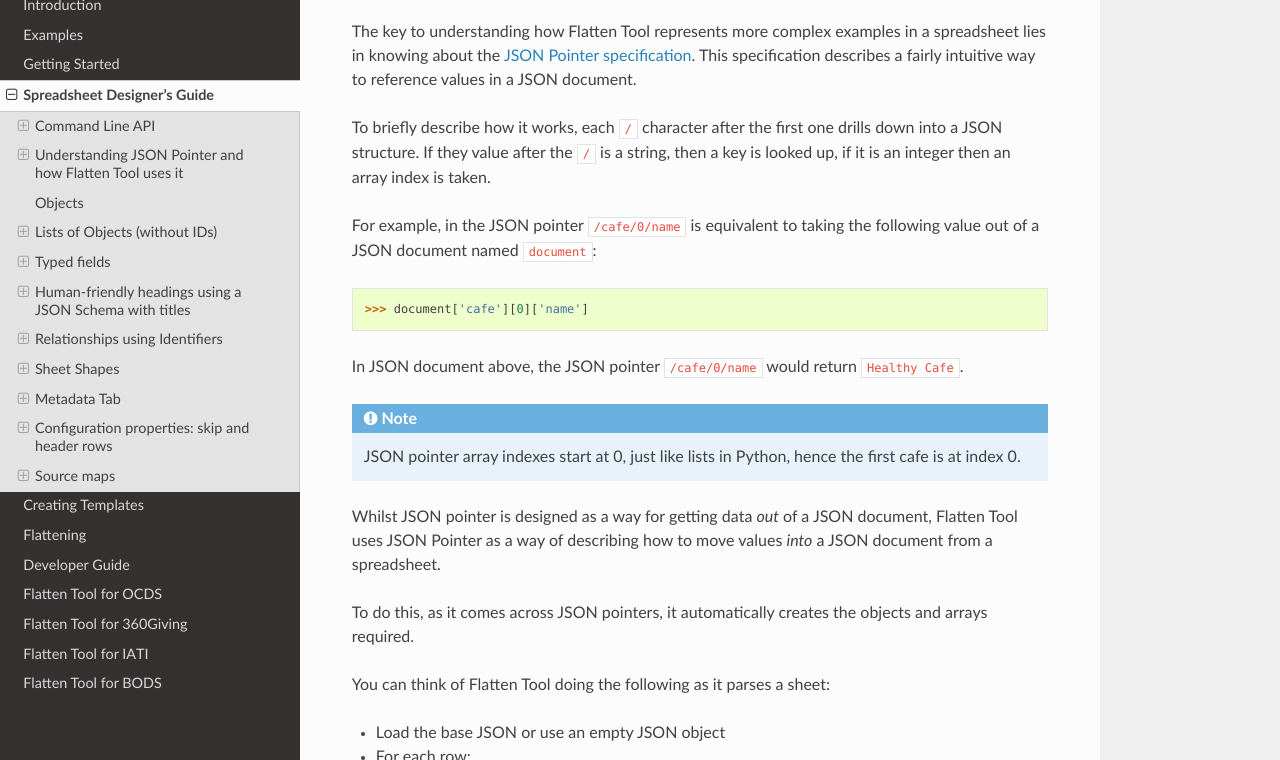
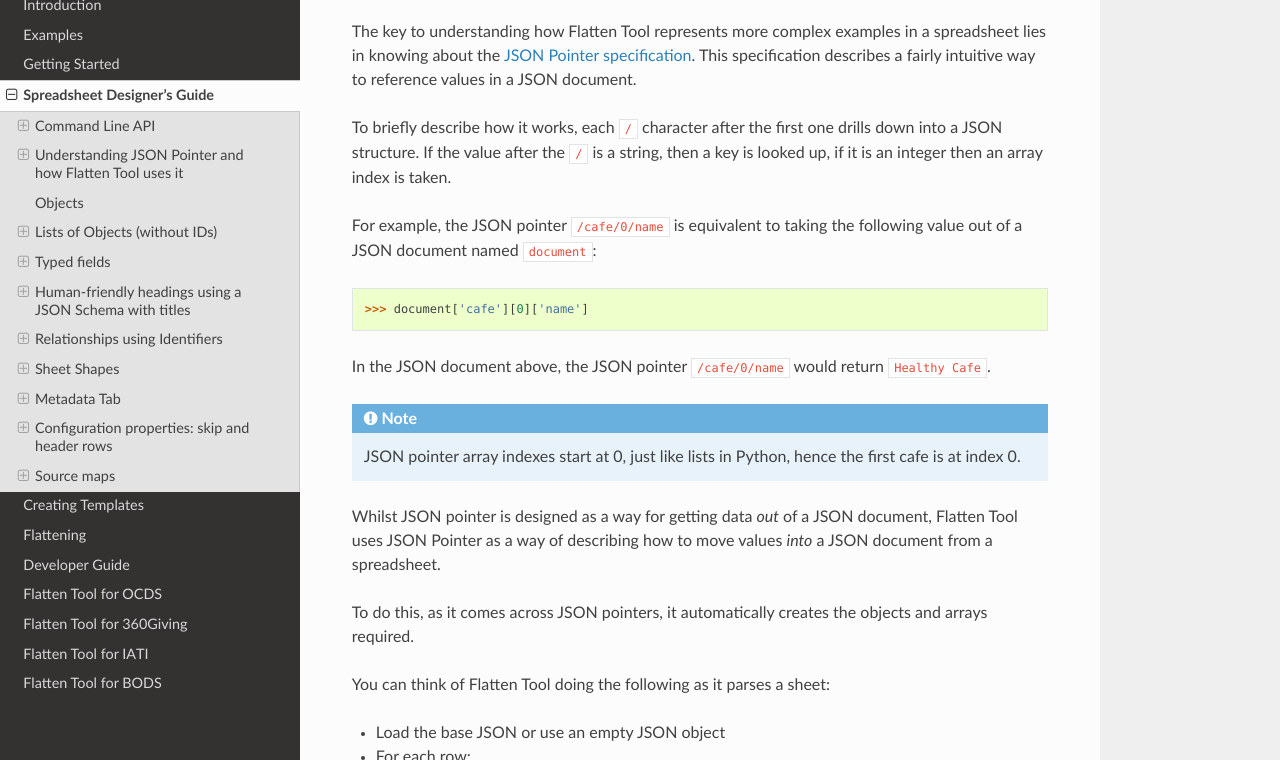
Before and after one commit to OpenDataServices/flatten-tool, a Sphinx documentation site: the page built from docs/unflatten.rst, in a window 1280 px wide and 900 px high, scrolled down 4666 px, cut to the strip 140-900 px from the top of the window. Built offline with Sphinx 7.4.7 and the Read the Docs theme 2.0.0, drawn with Linux system fonts in a browser that asks for light colours; some of the changed text lies outside the part shown.

Commit message:
Fix typos in unflatten.rst up to "Multiple rows"

```diff
--- a/docs/unflatten.rst
+++ b/docs/unflatten.rst
@@ -171,17 +171,17 @@
 intuitive way to reference values in a JSON document.
 
 To briefly describe how it works, each ``/`` character after the first one drills
-down into a JSON structure. If they value after the ``/`` is a string, then a key
+down into a JSON structure. If the value after the ``/`` is a string, then a key
 is looked up, if it is an integer then an array index is taken.
 
-For example, in the JSON pointer ``/cafe/0/name`` is equivalent to taking the
+For example, the JSON pointer ``/cafe/0/name`` is equivalent to taking the
 following value out of a JSON document named ``document``:
 
 .. code-block:: python
 
     >>> document['cafe'][0]['name']
 
-In JSON document above, the JSON pointer ``/cafe/0/name`` would return ``Healthy Cafe``.
+In the JSON document above, the JSON pointer ``/cafe/0/name`` would return ``Healthy Cafe``.
 
 .. note::
 
```
Also changed, not shown: other parts of docs/unflatten.rst (+1 -1 lines).
